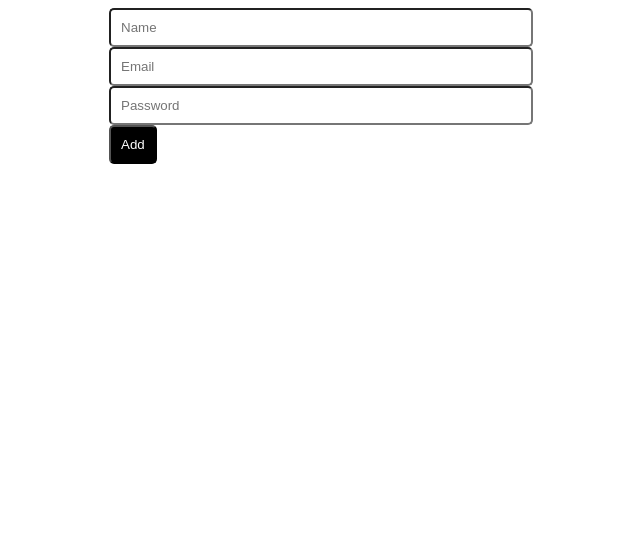
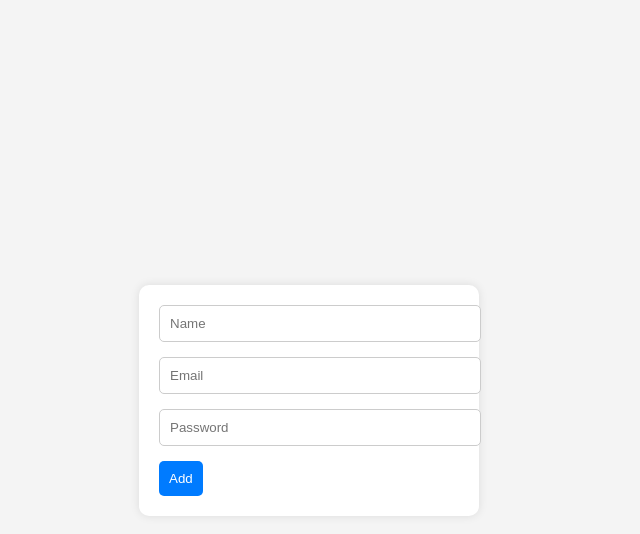
Before and after one commit to dimitar-tsvetkov/vot, a plain HTML site: page web/index.html in a window 1280 px wide. Shown: the whole page, without its empty margins (331-971 px from the left). Drawn offline with Linux system fonts and the light colour scheme.

Commit message:
Update style.css

```diff
--- a/web/style.css
+++ b/web/style.css
@@ -1,23 +1,40 @@
 body {
-  font-family: sans-serif;
+  font-family: 'Segoe UI', Tahoma, Geneva, Verdana, sans-serif;
   font-size: 16px;
+  background-color: #f4f4f4;
+  margin: 0;
+  display: flex;
+  justify-content: center;
+  align-items: center;
+  height: 100vh;
 }
 
 form {
-  width: 400px;
-  margin: 0 auto;
+  width: 300px;
+  background-color: #fff;
+  padding: 20px;
+  border-radius: 10px;
+  box-shadow: 0 0 10px rgba(0, 0, 0, 0.1);
 }
 
 input {
   width: 100%;
   padding: 10px;
+  margin-bottom: 15px;
+  border: 1px solid #ccc;
   border-radius: 5px;
 }
 
 button {
-  background-color: #000;
+  background-color: #007bff;
   color: #fff;
   padding: 10px;
+  border: none;
   border-radius: 5px;
   cursor: pointer;
+  transition: background-color 0.3s ease-in-out;
 }
+
+button:hover {
+  background-color: #0056b3;
+}
```
